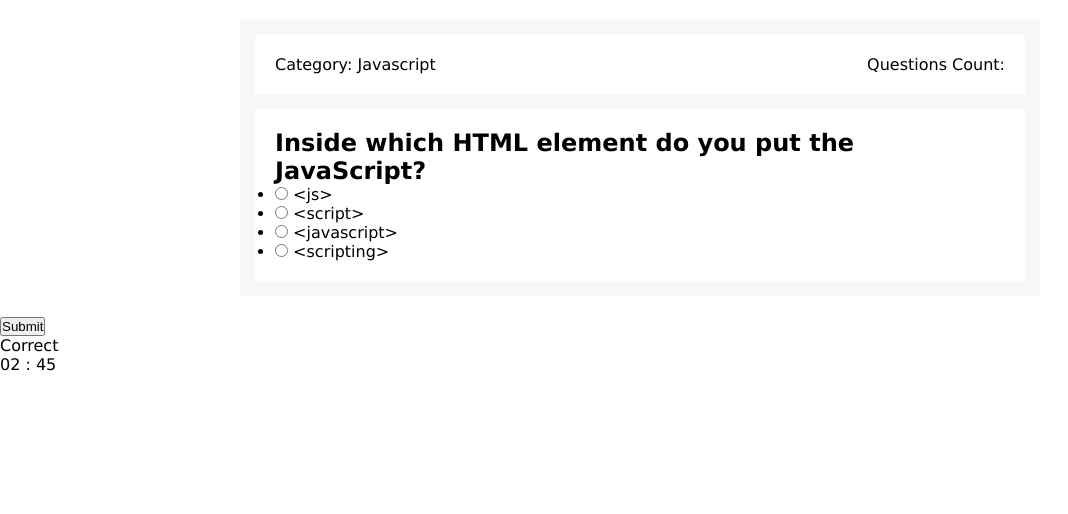
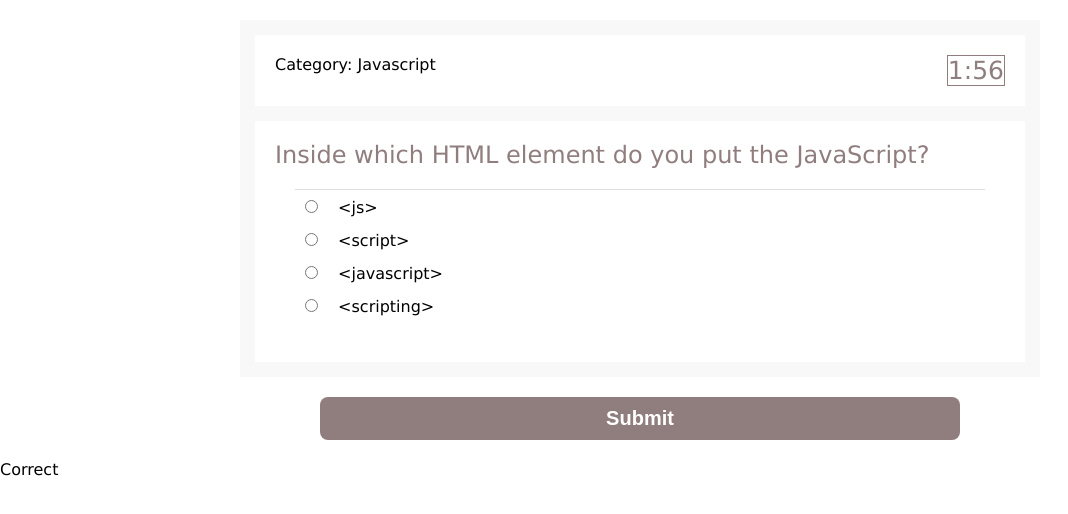
Before and after one commit to Maha-Abdelnabi/Quiz-Application, a plain HTML site: page index.html in a window 1280 px wide. Shown: the whole page, without its empty margins (0-1068 px from the left). Drawn offline with Linux system fonts and the light colour scheme.

Commit message:
add timer

```diff
--- a/index.html
+++ b/index.html
@@ -14,7 +14,10 @@
         <!--javascrist is the name of the quiz-->
         <div class="category">Category: <span>Javascript</span></div>
         <!--number of qustion-->
-        <div class="count">Questions Count: <span></span></div>
+        <div class="countdown">
+        <!--countdown include 2 spans..one for the min and the other for the seconds-->
+
+      </div>
       </div>
       <!--the questions-->
       <div class="quiz-area">
@@ -51,13 +54,10 @@
         <span class="correct"> Correct </span>
       </div>
 
-      <div class="countdown">
-        <!--countdown include 2 spans..one for the min and the other for the seconds-->
-        <span class="minutes">02</span> : <span class="seconds">45</span>
-      </div>
+
     </div>
 
     <script src="script.js"></script>
-    <script src="example.js"></script>
+    <!--<script src="example.js"></script>-->
   </body>
 </html>
--- a/script.js
+++ b/script.js
@@ -1,4 +1,4 @@
-let theQuestions = [
+var theQuestions = [
   {
     //first question
     question: (document.getElementById("question").innerHTML =
@@ -56,19 +56,15 @@ let theQuestions = [
   {
     //forth question
     question: (document.getElementById("question").innerHTML =
-      "How do you write 'Hello World' in an alert box?"),
+      "How to write an IF statement for executing some code if 'i' is not equal to five?"),
 
-    Text1: (document.getElementById("answer1").textContent =
-      "msg('Hello World');"),
+    Text1: (document.getElementById("answer1").textContent = "if (i <> 5)"),
 
-    Text2: (document.getElementById("answer2").textContent =
-      "msgBox('Hello World');"),
+    Text2: (document.getElementById("answer2").textContent = "if (i != 5)"),
 
-    Text3: (document.getElementById("answer3").textContent =
-      "<alertBox('Hello World');"),
+    Text3: (document.getElementById("answer3").textContent = "if i <> 5"),
 
-    Text4: (document.getElementById("answer4").textContent =
-      "alert('Hello World');"),
+    Text4: (document.getElementById("answer4").textContent = "if i =! 5 then"),
 
     correct: "Text4",
   },
@@ -110,9 +106,22 @@ var answer_3 = document.getElementById("answer3");
 var answer_4 = document.getElementById("answer4");
 //button
 var submitButton = document.querySelector(".submit-button");
+var countDownEl = document.querySelector(".countdown");
 
-let currentQuiz = 0;
-let score = 0;
+const startingMinutes = 2;
+var time = startingMinutes * 60;
+
+setInterval(updateCountdown, 1000);
+function updateCountdown() {
+  const minutes = Math.floor(time / 60);
+  var seconds = time % 60;
+  countDownEl.innerHTML = `${minutes}:${seconds}`;
+  time--;
+}
+
+var currentQuiz = 0;
+var score = 0;
+let countDownInterval;
 
 loadQuiz();
 
@@ -135,7 +144,7 @@ function deselectAnswers() {
 }
 
 function getSelected() {
-  let answer;
+  var answer;
   answerArea.forEach((answerEl) => {
     if (answerEl.checked) {
       answer = answerEl.id;
@@ -148,7 +157,7 @@ submitButton.addEventListener("click", () => {
   const answer = getSelected();
   if (answer) {
     if (answer === theQuestions[currentQuiz].correct) {
-      score++;
+   score++;
     }
     currentQuiz++;
 
@@ -156,8 +165,6 @@ submitButton.addEventListener("click", () => {
       loadQuiz();
     } else {
       quizApp.innerHTML = `<h2> you answer ${score}/ ${theQuestions.length} quesions correctly </h2>
-
-  <button onclick = "location.relaoad()">reload</button>
   `;
     }
   }
--- a/style.css
+++ b/style.css
@@ -38,32 +38,40 @@ body{
     padding: 20px;
     margin-top: 15px;
 }
-.quiz-app .quiz-area h2{
-    margin: 0;
+ .quiz-area h2{
+    margin-bottom: 20px;
+    font-weight: 100;
+    color: rgb(144, 126, 126);
+
 }
  /*answers area*/
- .quiz-app .answers-area{
-    background-color: #fff;
-    padding: 20px;
+ ul{
+   list-style: none;
+   margin: 20px;
+    border-top: 1px solid #dfdfdf;
  }
- .quiz-app .answers-area .answer{
+
+li .answer{
    background-color:#f9f9f9;
    padding: 15px;
+   margin: 10px;
+   border-bottom: 1px solid #dfdfdf;
+
  }
 /*adding lines between the answer*/
- .quiz-app .answers-area .answer:not(:last-child){/*no need under the last answer*/
-    border-bottom: 1px solid #dfdfdf;
- }
- .quiz-app .answers-area .answer input{
+
+
+
+ input{
     cursor: pointer;
  }
- .quiz-app .answers-area .answer label{
+label{
     cursor: pointer;
     margin-left: 5px;
  }
 
  /*button*/
- .quiz-app .submit-button{
+  .submit-button{
     background-color: rgb(144, 126, 126);
     color: #fff;
     display: block;
@@ -77,13 +85,18 @@ body{
     border-radius: 8px;
 
  }
-.quiz-app .submit-button:hover{
+.submit-button:hover{
     border: 5px solid #dfdfdf;
     background-color: #f8f8f8;
     color: rgb(144, 126, 126);
 }
-.quiz-app .countdown{
-   flex: 1;
-    text-align: right;
+.countdown{
+
+    border: 1px solid rgb(144, 126, 126);
+    font-size: 25px;
+    color: rgb(144, 126, 126);
+
+
+
 
 }
```
